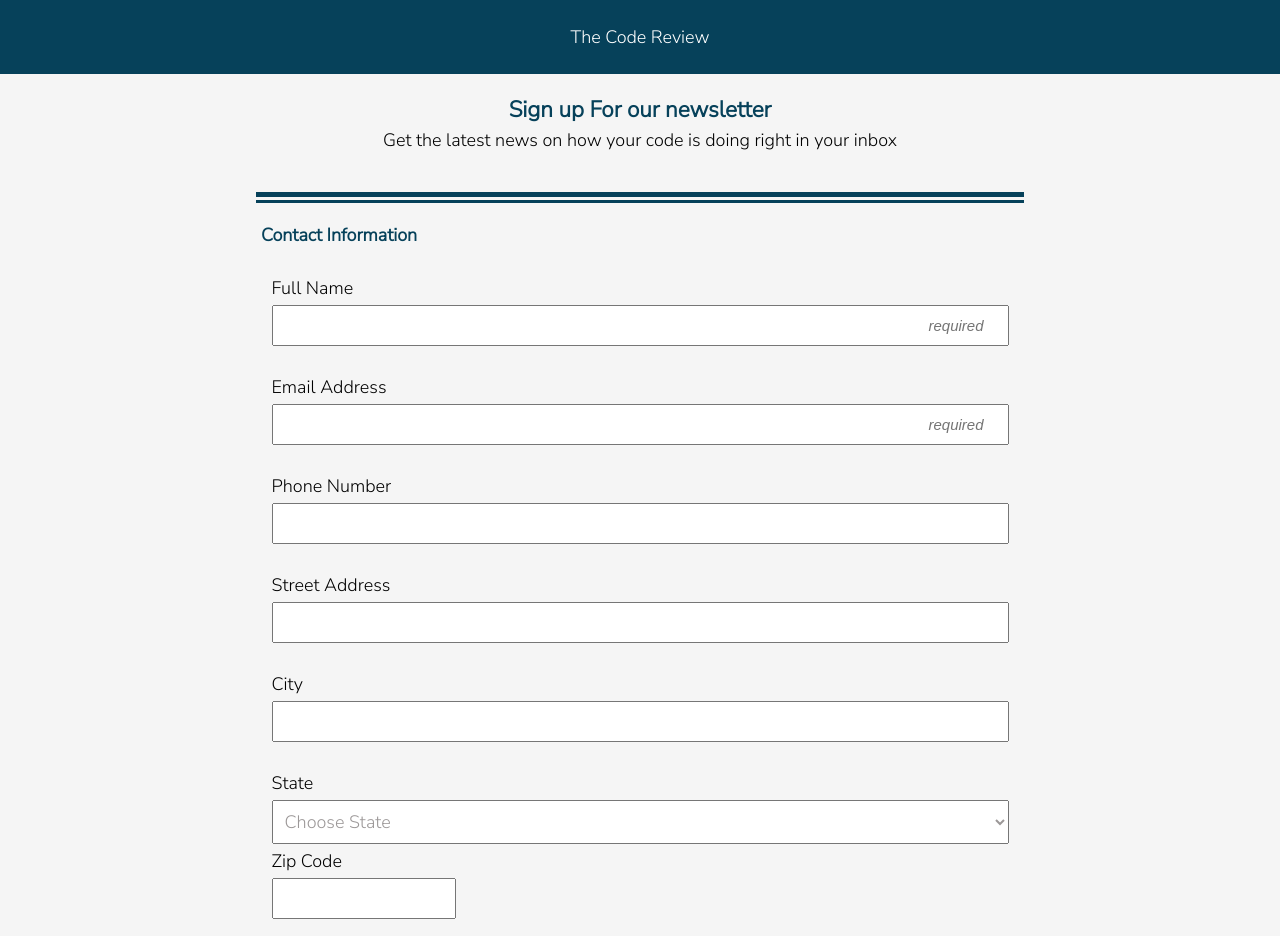
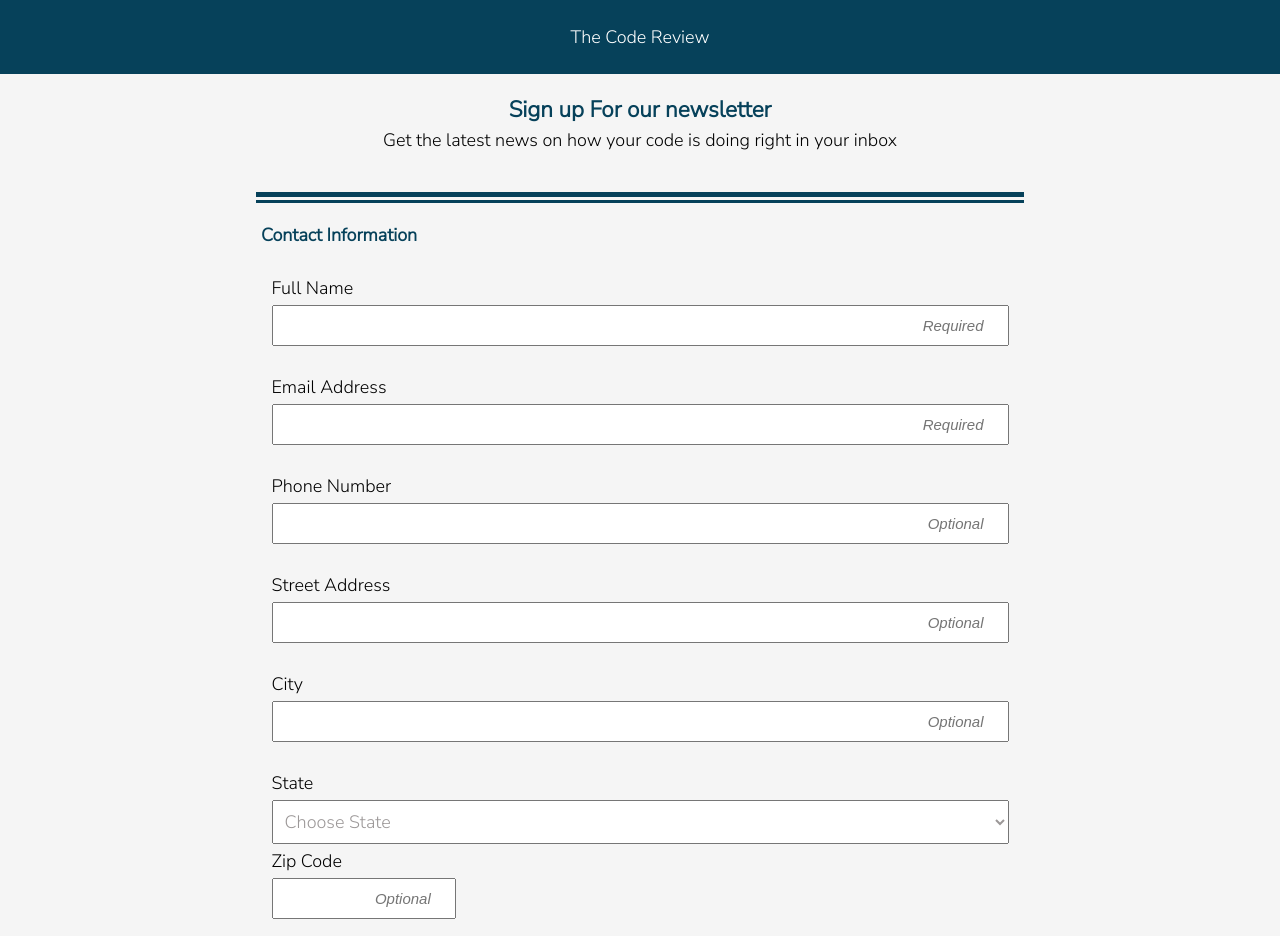
Before and after one commit to Fjayala333/Project--3, a plain HTML site: page online_registration_v4/index.html in a window 1280 px wide. Shown: the top 936 px of the page. Drawn offline with Linux system fonts and the light colour scheme.

Commit message:
Update index.html
added extra placeholders

```diff
--- a/online_registration_v4/index.html
+++ b/online_registration_v4/index.html
@@ -23,19 +23,19 @@
         <form action="index.html" method="post">
             <fieldset>
                 <label for="name">Full Name</label>
-                <input type="text" id="name" name="user-name" placeholder="required" required><br>
+                <input type="text" id="name" name="user-name" placeholder="Required" required><br>
 
                 <label for="email">Email Address</label>
-                <input type="email" id="email" name="user-email" placeholder="required" required><br>
+                <input type="email" id="email" name="user-email" placeholder="Required" required><br>
 
                 <label for="phone">Phone Number</label>
-                <input type="tel" id="phone" name="user-phone"><br>
+                <input type="tel" id="phone" name="user-phone" placeholder="Optional"><br>
 
                 <label for="address1">Street Address</label>
-                <input type="text" id="address1" name="user-address1"><br>
+                <input type="text" id="address1" name="user-address1" placeholder="Optional"><br>
 
                 <label for="city">City</label>
-                <input type="text" id="city" name="user-city"><br>
+                <input type="text" id="city" name="user-city" placeholder="Optional"><br>
 
                 <label for="state">State</label>
                 <select id="state" name="user_state">
@@ -43,7 +43,7 @@
                 </select>
 
                 <label for="zip">Zip Code</label>
-                <input type="text" id="zip" name="user-zip">
+                <input type="text" id="zip" name="user-zip" placeholder="Optional">
             </fieldset>
 
         <h2>Newsletter</h2>
@@ -70,7 +70,7 @@
                 <label for="plain">Plain text</label><br>
                 <label for="topics">Other topics you'd like to hear about</label><br>
 
-                <textarea id="topics" name="user_topics"></textarea>
+                <textarea id="topics" name="user_topics" placeholder="Optional"></textarea>
             </fieldset>
 
             <button type="submit">Sign Up</button><br>
```
